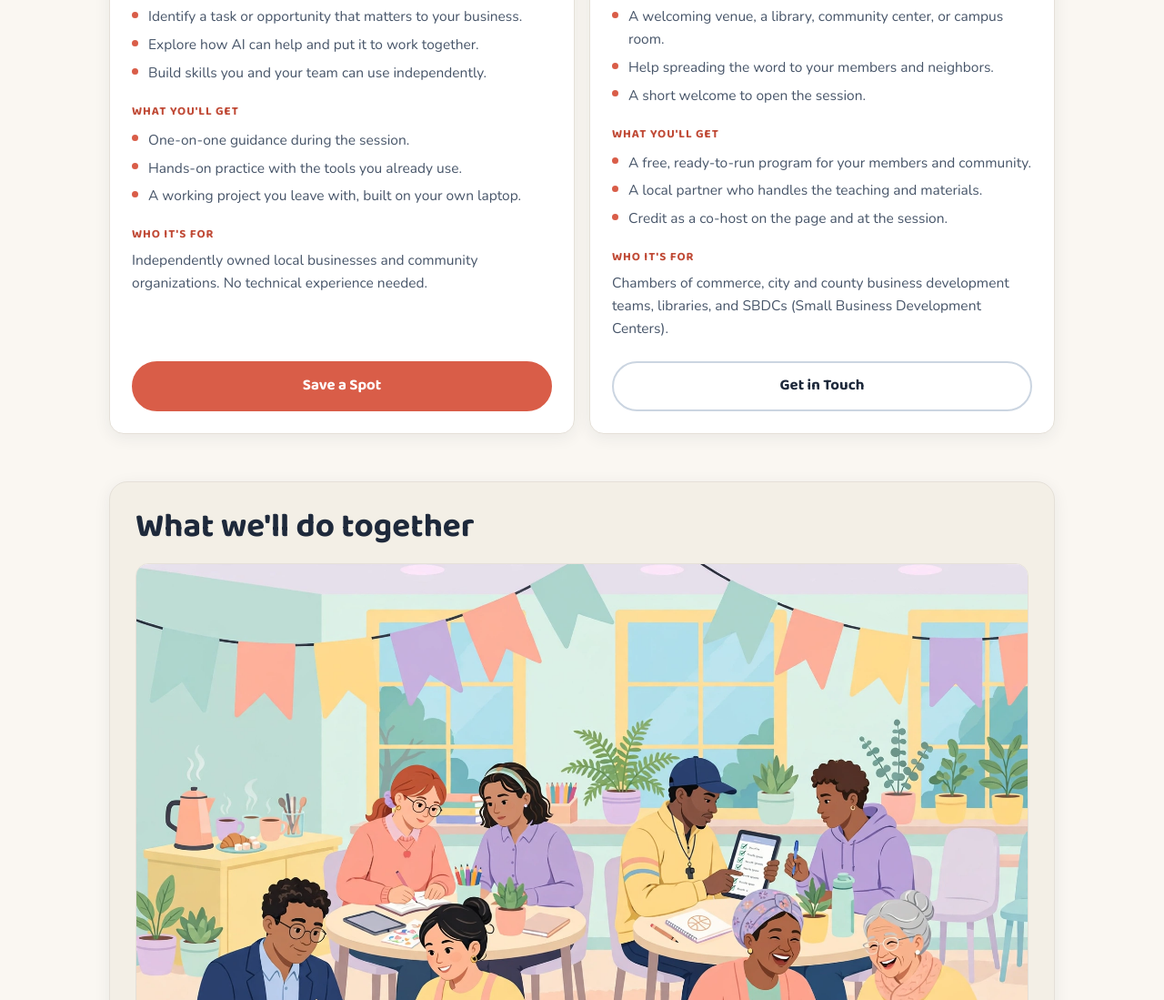
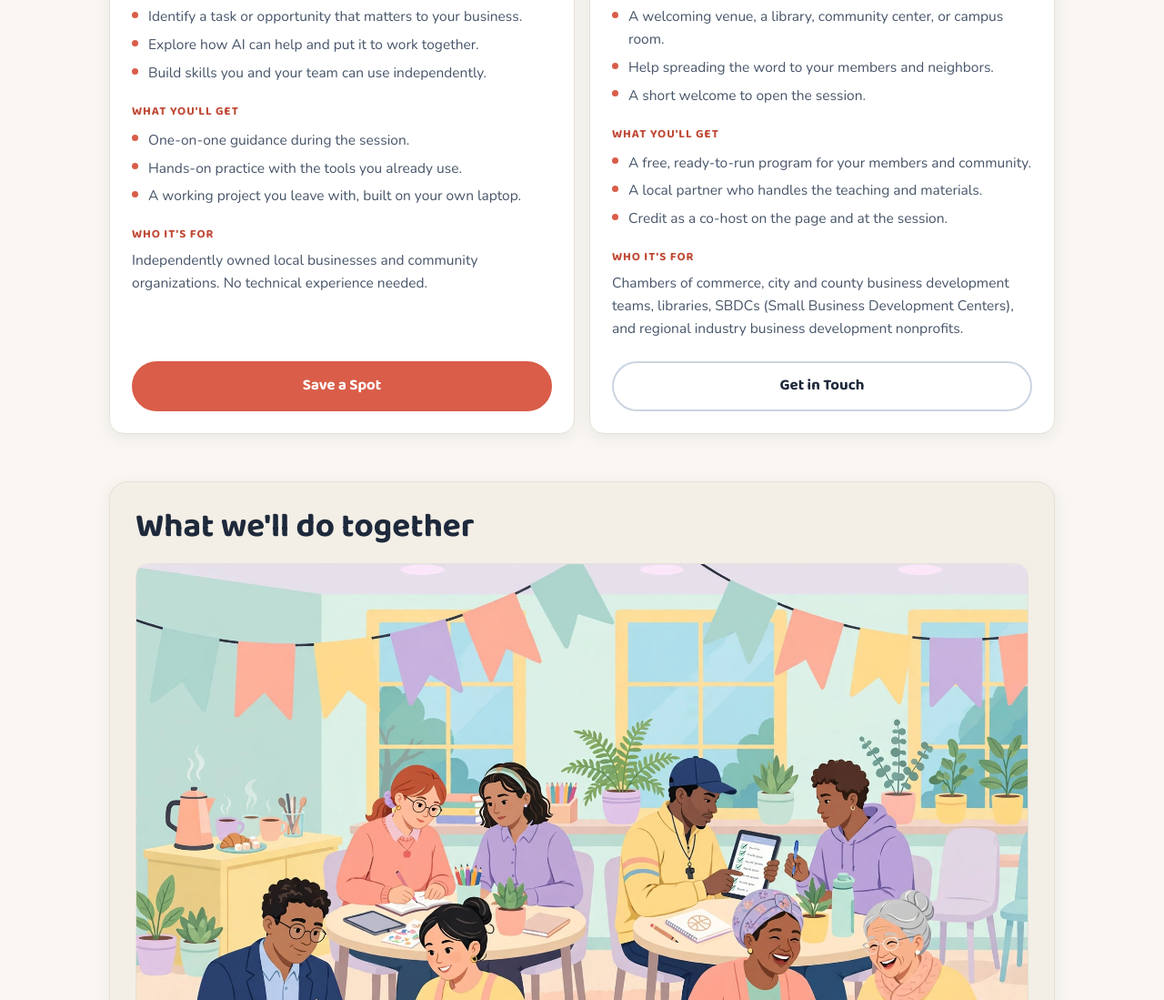
Before and after one commit to eullrich/main-street-ai, a plain HTML site: page index.html in a window 1280 px wide. Shown: the part 1321-2420 px from the top of the page at 91% size. Drawn offline with nearby package versions, Linux system fonts and the light colour scheme.

Commit message:
Update Main Street AI page

```diff
--- a/index.html
+++ b/index.html
@@ -479,7 +479,7 @@
             </div>
             <div class="path-block">
               <h4>Who it's for</h4>
-              <p>Chambers of commerce, city and county business development teams, libraries, and SBDCs (Small Business Development Centers).</p>
+              <p>Chambers of commerce, city and county business development teams, libraries, SBDCs (Small Business Development Centers), and regional industry business development nonprofits.</p>
             </div>
             <div class="path-action">
               <a class="btn btn-outline" href="mailto:eric@candor.financial">Get in Touch</a>
```
